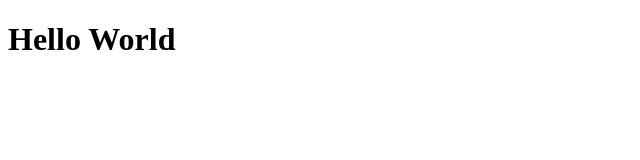
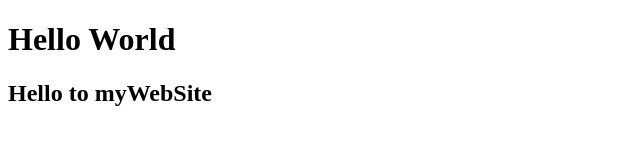
Before and after one commit to MossWR/TestGit, a plain HTML site: page Index.HTML in a window 1280 px wide. Shown: the whole page, without its empty margins (0-640 px from the left). Drawn offline with Linux system fonts and the light colour scheme.

Commit message:
Added Welcome Message

```diff
--- a/Index.HTML
+++ b/Index.HTML
@@ -5,4 +5,5 @@
 </head>
 <body>
 	<h1>Hello World</h1>
+	<h2>Hello to myWebSite</h2>
 </body>
```
